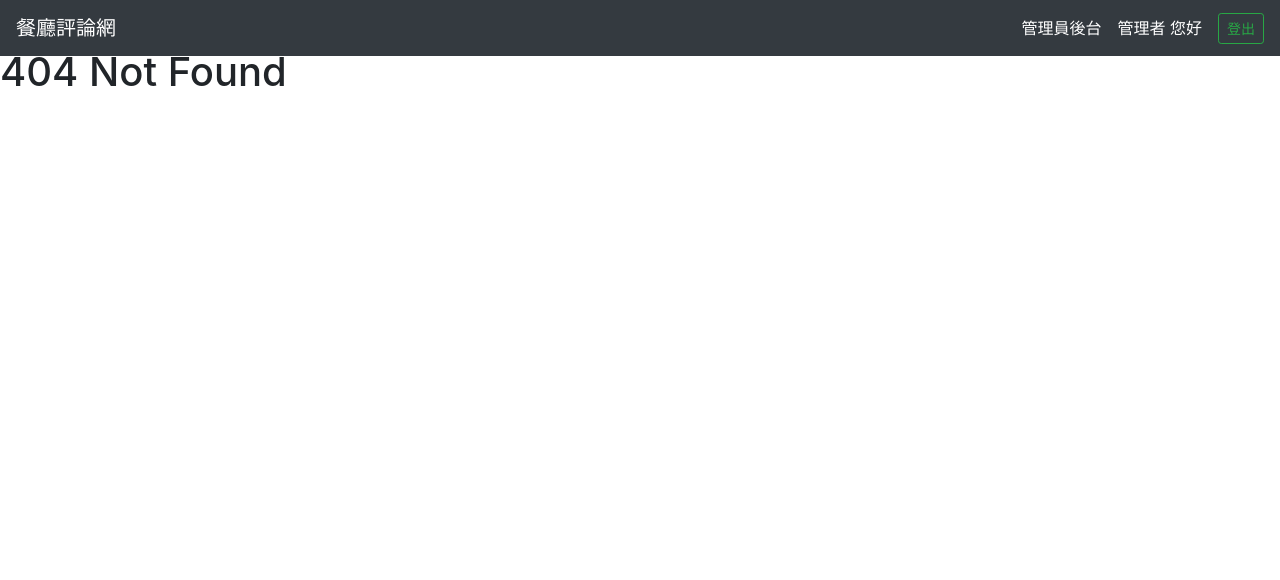
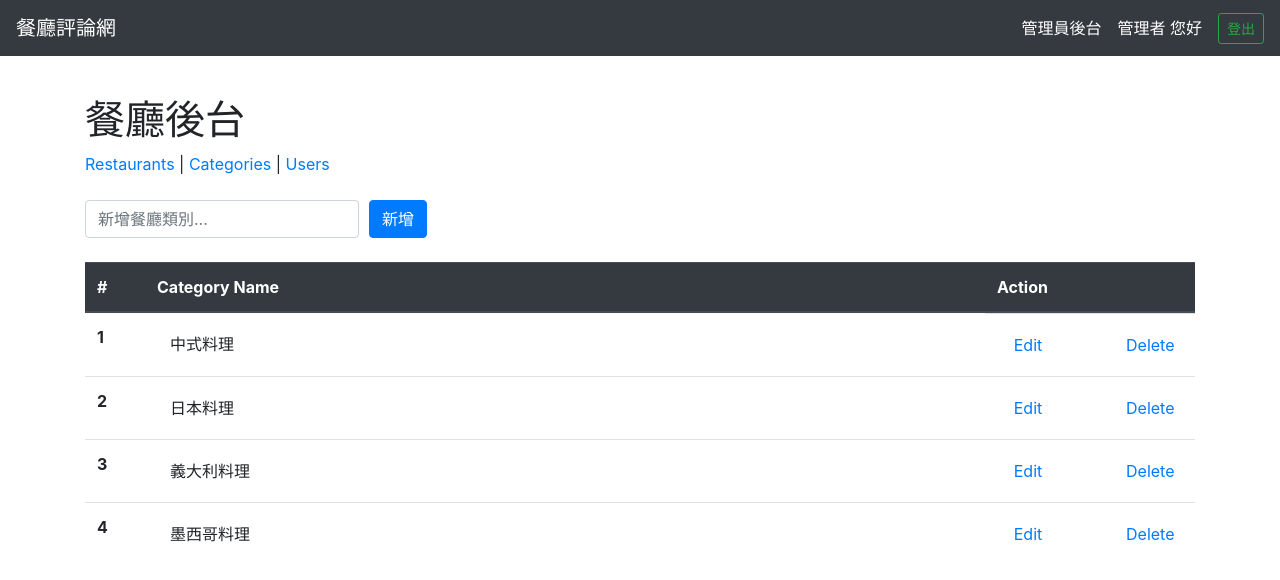
Before and after one commit to gn01675522/food-forum-frontend-vue, a Vue app: page /#/admin/categories in a window 1280 px wide. Before the commit this address had no page. Shown: the top 580 px of the page. Built offline with nearby package versions, Linux system fonts and the light colour scheme.

Commit message:
新增種類編輯功能

```diff
--- a/src/components/AdminNav.vue
+++ b/src/components/AdminNav.vue
@@ -2,7 +2,7 @@
   <div class="mb-3">
     <h1>餐廳後台</h1>
     <router-link to="/admin/restaurants">Restaurants</router-link> |
-    <a href="#">Categories</a> |
+    <router-link to="/admin/categories">Categories</router-link> |
     <router-link to="user">Users</router-link>
   </div>
 </template>
--- a/src/components/UserProfileCard.vue
+++ b/src/components/UserProfileCard.vue
@@ -26,12 +26,13 @@
             </li>
           </ul>
           <p></p>
-          <form action="/following/3" method="POST" style="display: contents">
-            <button v-if="isAuthenticated" class="btn btn-danger">Edit</button>
+          <template v-if="isAuthenticated">
+              <router-link to="user/edit" class="btn btn-danger">
+                Edit
+              </router-link>
+          </template>
 
-            <div
-            v-else
-            class="button-area">
+          <template v-else class="button-area">
             <button
               v-if="isFollowed"
               @click.prevent.stop="removeFollowing"
@@ -48,8 +49,7 @@
             >
               追蹤
             </button>
-            </div>
-          </form>
+          </template>
 
           <p></p>
         </div>
--- a/src/router/index.js
+++ b/src/router/index.js
@@ -60,6 +60,14 @@
   },
 
   {
+    path: "/user/edit",
+    name: "user-edit",
+    component: () => import("../views/UserEdit.vue"),
+  },
+
+
+
+  {
     path: "/users/Top",
     name: "users-top",
     component: () => import("../views/UsersTop.vue"),
@@ -68,12 +76,6 @@
     path: "/admin",
     exact: true,
     redirection: "../admin/restaurants",
-  },
-
-  {
-    path: "/admin/user",
-    name: "user-edit",
-    component: () => import("../views/UserEdit.vue"),
   },
 
   {
@@ -101,6 +103,12 @@
   },
 
   {
+    path: "/admin/categories",
+    name: "admin-categories",
+    component: () => import("../views/AdminCategories.vue"),
+  },
+
+  {
     path: "*",
     name: "not-found",
     component: NotFound,
--- /dev/null
+++ b/src/views/AdminCategories.vue
@@ -0,0 +1,202 @@
+<template>
+  <div class="container py-5">
+    <!-- 1. 使用先前寫好的 AdminNav -->
+    <AdminNav />
+
+    <form class="my-4">
+      <div class="form-row">
+        <div class="col-auto">
+          <input
+            type="text"
+            class="form-control"
+            placeholder="新增餐廳類別..."
+            v-model="newCategoryName"
+          />
+        </div>
+        <div class="col-auto">
+          <button
+            type="button"
+            class="btn btn-primary"
+            @click.stop.prevent="createCategory"
+          >
+            新增
+          </button>
+        </div>
+      </div>
+    </form>
+    <table class="table">
+      <thead class="thead-dark">
+        <tr>
+          <th scope="col" width="60">#</th>
+          <th scope="col">Category Name</th>
+          <th scope="col" width="210">Action</th>
+        </tr>
+      </thead>
+      <tbody>
+        <tr v-for="category in categories" :key="category.id">
+          <th scope="row">
+            {{ category.id }}
+          </th>
+          <td class="position-relative">
+            <div v-show="!category.isEditing" class="category-name">
+              {{ category.name }}
+            </div>
+            <input
+              v-show="category.isEditing"
+              v-model="category.name"
+              type="text"
+              class="form-control"
+            />
+            <span v-show="category.isEditing" class="cancel"> ✕ </span>
+          </td>
+          <td class="d-flex justify-content-between">
+            <button
+              v-show="!category.isEditing"
+              type="button"
+              class="btn btn-link mr-2"
+              @click.stop.prevent="toggleIsEditing(category.id)"
+            >
+              Edit
+            </button>
+            <button
+              v-show="category.isEditing"
+              type="button"
+              class="btn btn-link mr-2"
+            >
+              Save
+            </button>
+            <button
+              type="button"
+              class="btn btn-link mr-2"
+              @click.stop.prevent="deleteCategory(category.id)"
+            >
+              Delete
+            </button>
+          </td>
+        </tr>
+      </tbody>
+    </table>
+  </div>
+</template>
+
+<script>
+import uuid from "uuid/v4";
+import AdminNav from "@/components/AdminNav";
+//  2. 定義暫時使用的資料
+const dummyData = {
+  categories: [
+    {
+      id: 1,
+      name: "中式料理",
+      createdAt: "2019-06-22T09:00:43.000Z",
+      updatedAt: "2019-06-22T09:00:43.000Z",
+    },
+    {
+      id: 2,
+      name: "日本料理",
+      createdAt: "2019-06-22T09:00:43.000Z",
+      updatedAt: "2019-06-22T09:00:43.000Z",
+    },
+    {
+      id: 3,
+      name: "義大利料理",
+      createdAt: "2019-06-22T09:00:43.000Z",
+      updatedAt: "2019-06-22T09:00:43.000Z",
+    },
+    {
+      id: 4,
+      name: "墨西哥料理",
+      createdAt: "2019-06-22T09:00:43.000Z",
+      updatedAt: "2019-06-22T09:00:43.000Z",
+    },
+  ],
+};
+
+export default {
+  name: "AdminCategories",
+  components: {
+    AdminNav,
+  },
+  // 3. 定義 Vue 中使用的 data 資料
+  data() {
+    return {
+      categories: [],
+      newCategoryName: "",
+    };
+  },
+  // 5. 調用 `fetchCategories` 方法
+  created() {
+    this.fetchCategories();
+  },
+  methods: {
+    // 4. 定義 `fetchCategories` 方法，把 `dummyData` 帶入 Vue 物件
+    fetchCategories() {
+      // 在每一個 category 中都添加一個 isEditing 屬性
+      this.categories = dummyData.categories.map((category) => ({
+        ...category,
+        isEditing: false,
+      }));
+    },
+    createCategory() {
+      // TODO: 透過 API 告知伺服器欲新增的餐廳類別...
+
+      // 將新的類別添加到陣列中
+      this.categories.push({
+        id: uuid(),
+        name: this.newCategoryName,
+      });
+
+      this.newCategoryName = ""; // 清空原本欄位中的內容
+    },
+    deleteCategory(categoryId) {
+      // TODO: 透過 API 告知伺服器欲刪除的餐廳類別
+
+      // 將該餐廳類別從陣列中移除
+      this.categories = this.categories.filter(
+        (category) => category.id !== categoryId
+      );
+    },
+    toggleIsEditing(categoryId) {
+      this.categories = this.categories.map(category => {
+        if(category.id === categoryId) {
+          return {
+            ...category,
+            isEditing: !category.isEditing
+          }
+        }
+        return category
+      })
+    }
+  },
+};
+</script>
+
+<style scoped>
+.category-name {
+  padding: 0.375rem 0.75rem;
+  border: 1px solid transparent;
+  outline: 0;
+  cursor: auto;
+}
+
+.btn-link {
+  width: 62px;
+}
+
+.cancel {
+  position: absolute;
+  right: 20px;
+  top: 50%;
+  transform: translateY(-50%);
+  display: inline-flex;
+  align-items: center;
+  justify-content: center;
+  width: 25px;
+  height: 25px;
+  border: 1px solid #aaaaaa;
+  border-radius: 50%;
+  user-select: none;
+  cursor: pointer;
+  font-size: 12px;
+}
+</style>
```
Also changed, not shown: 1 other file (tests, documents, lock files or other folders). Lines whose indentation alone changed are shown as unchanged.
